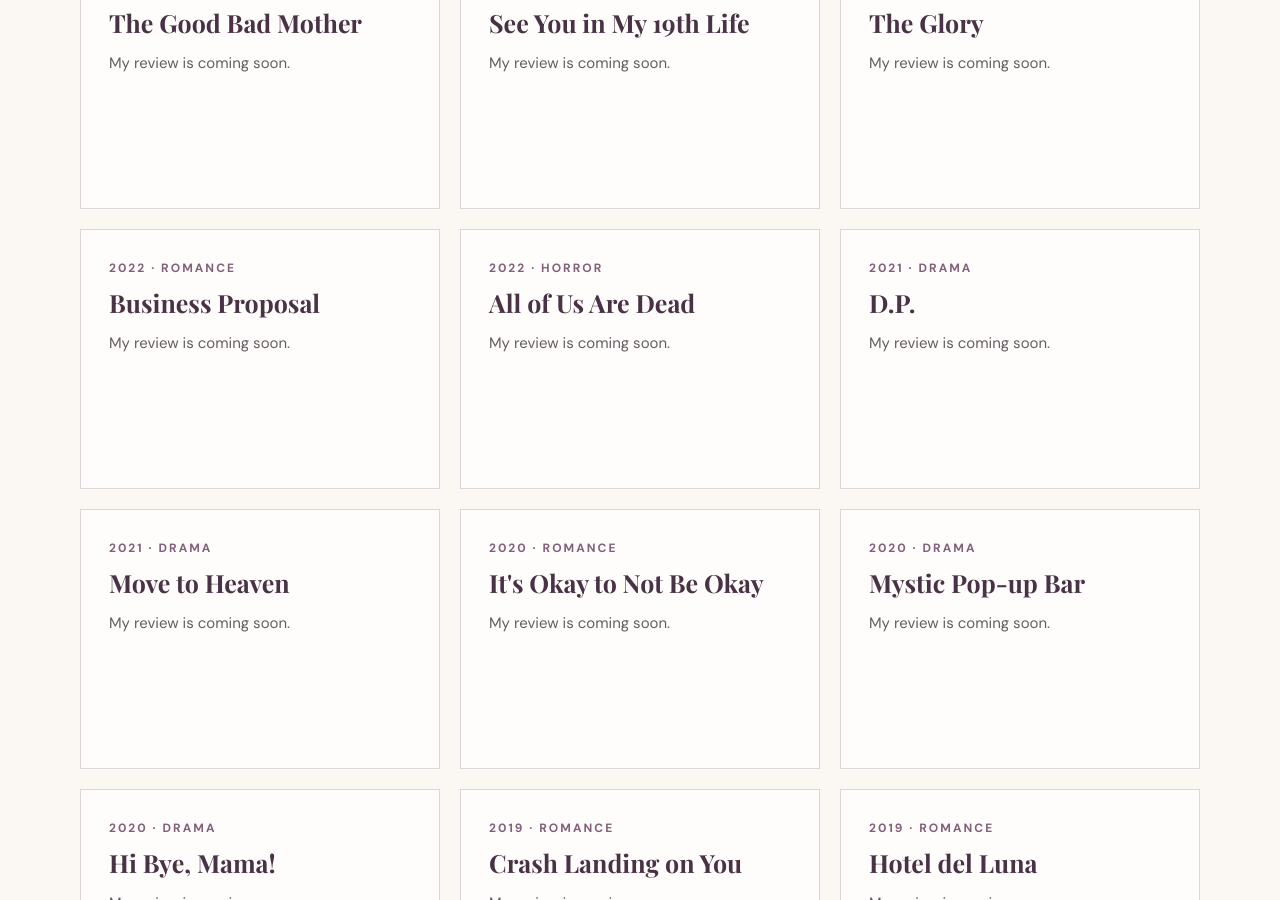
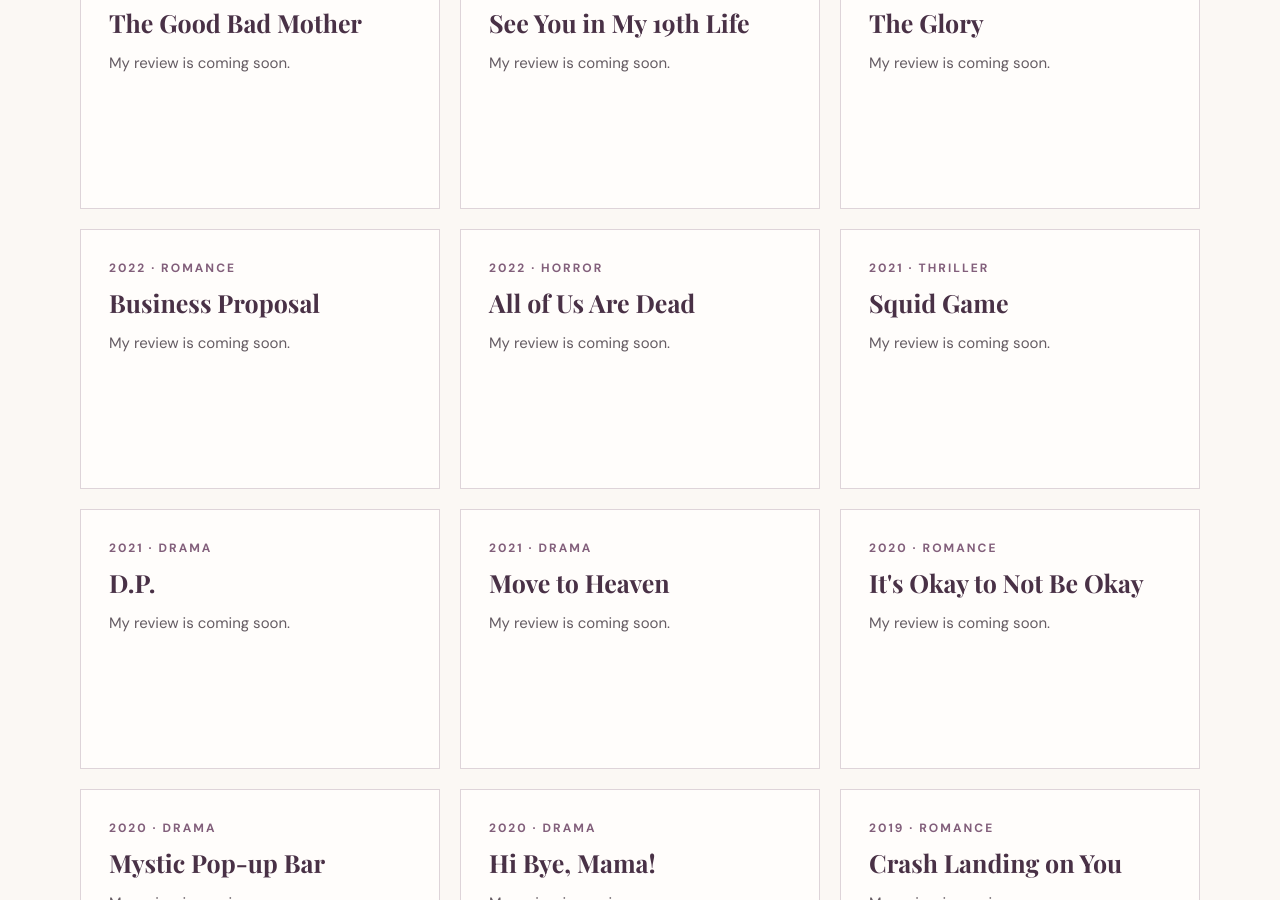
Before and after one commit to lydiarim22-coder/mindoflydia, a Jekyll site: the page built from korean-culture.html, in a window 1280 px wide and 900 px high, scrolled down 1494 px. Built offline with Jekyll 4.4.1, drawn with Linux system fonts in a browser that asks for light colours; some web fonts are replaced.

Commit message:
Add Squid Game to Korean Culture dramas

```diff
--- a/_data/korean_culture_items.yml
+++ b/_data/korean_culture_items.yml
@@ -99,3 +99,9 @@
   genre: Romance
   topic: dramas
   note: "My review is coming soon."
+
+- title: "Squid Game"
+  year: 2021
+  genre: Thriller
+  topic: dramas
+  note: "My review is coming soon."
```
